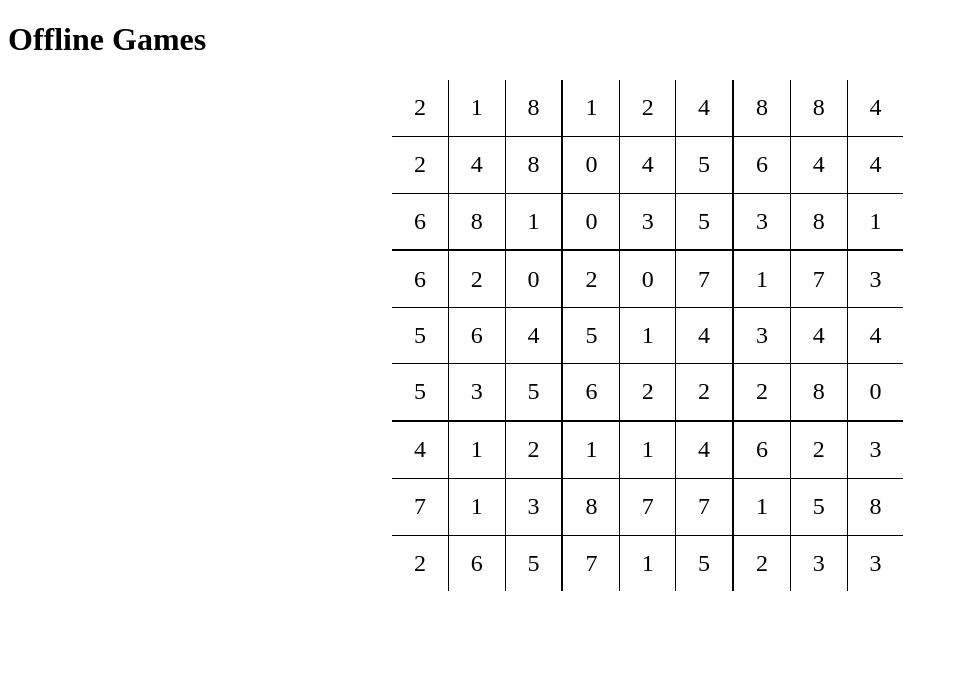
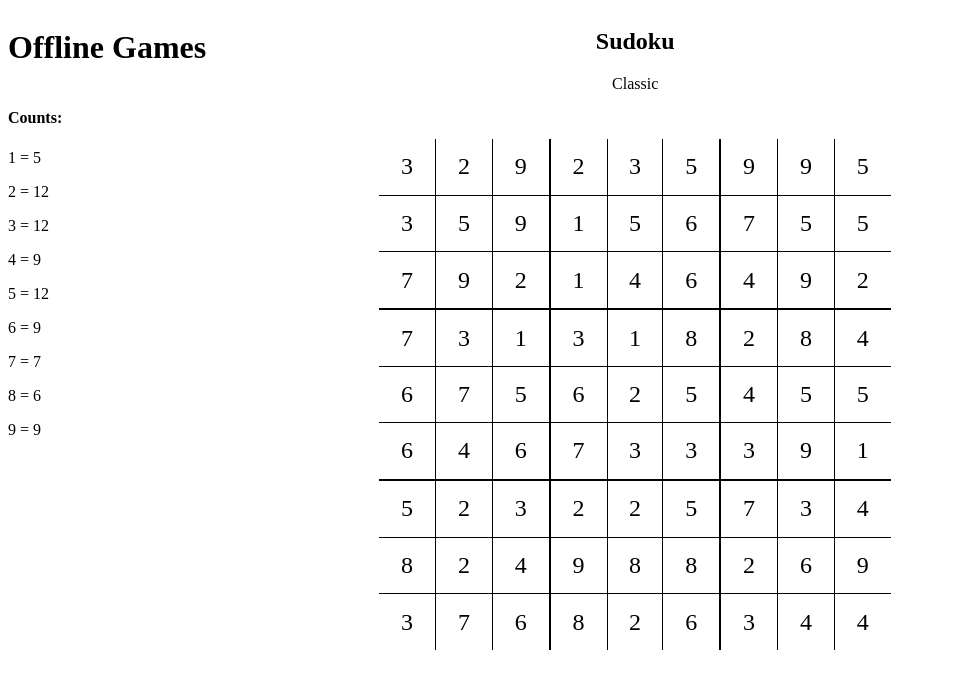
Before and after one commit to Bratakstator/GameCollections, a website: page main.html in a window 1280 px wide. Shown: the whole page, without its empty margins (0-958 px from the left). Drawn offline with Linux system fonts and the light colour scheme.

Commit message:
Added counts for numbers on grid. Added title for "Sudoku" and it being "Classic" sudoku.

```diff
--- a/index.js
+++ b/index.js
@@ -17,6 +17,18 @@ const cell_classes = [
     "rtb-border-cell",
     "ltb-border-cell",
     "lrtb-border-cell"
+]
+
+const counts = [
+    0,
+    0,
+    0,
+    0,
+    0,
+    0,
+    0,
+    0,
+    0
 ]
 
 let cell_class_index = 0;
@@ -54,13 +66,34 @@ for (let i = 0; i < per_row * per_col; i++) {
         i === 40
     ) cell_class_index = 8
 
-    html += `<div class=${cell_classes.at(cell_class_index)}>${randomInt(9)}</div>`;
+    const integer = randomInt(9);
+    counts[integer]++;
+
+    html += `<div class=${cell_classes.at(cell_class_index)}>${integer + 1}</div>`;
 }
 content.innerHTML = `
     <div class="three-cols">
-        <div></div>
-        <div class="grid">
-            ${html}
+        <div class="two-rows">
+            <div>
+                <h1>Offline Games</h1>
+            </div>
+            <div>
+                <h4>Counts:</h4>
+                <p>1 = ${counts[0]}</p>
+                <p>2 = ${counts[1]}</p>
+                <p>3 = ${counts[2]}</p>
+                <p>4 = ${counts[3]}</p>
+                <p>5 = ${counts[4]}</p>
+                <p>6 = ${counts[5]}</p>
+                <p>7 = ${counts[6]}</p>
+                <p>8 = ${counts[7]}</p>
+                <p>9 = ${counts[8]}</p>
+            </div>
+        </div>
+        <div>
+            <h2>Sudoku</h2>
+            <p style="text-align: center; padding-bottom: 30px">Classic</p>
+            <div class="grid">${html}</div>
         </div>
         <div></div>
     </div>
--- a/main.html
+++ b/main.html
@@ -10,7 +10,11 @@
         }
         .three-cols {
             display: grid;
-            grid-template-columns: 30vw 40vw 30vw;
+            grid-template-columns: 29vw 40vw 29vw;
+        }
+        .two-rows {
+            display: grid;
+            grid-template-rows: 10vh 88vh;
         }
         .grid {
             display: grid;
@@ -101,13 +105,13 @@
             align-items: center;
             font-size: 24px;
         }
+        h2 {
+            text-align: center;
+        }
     </style>
 </head>
 <body class="main">
-    <h1>Offline Games</h1>
-
     <div id="content"></div>
-
     <script type="module" src="index.js"></script>
 </body>
 </html>
```
